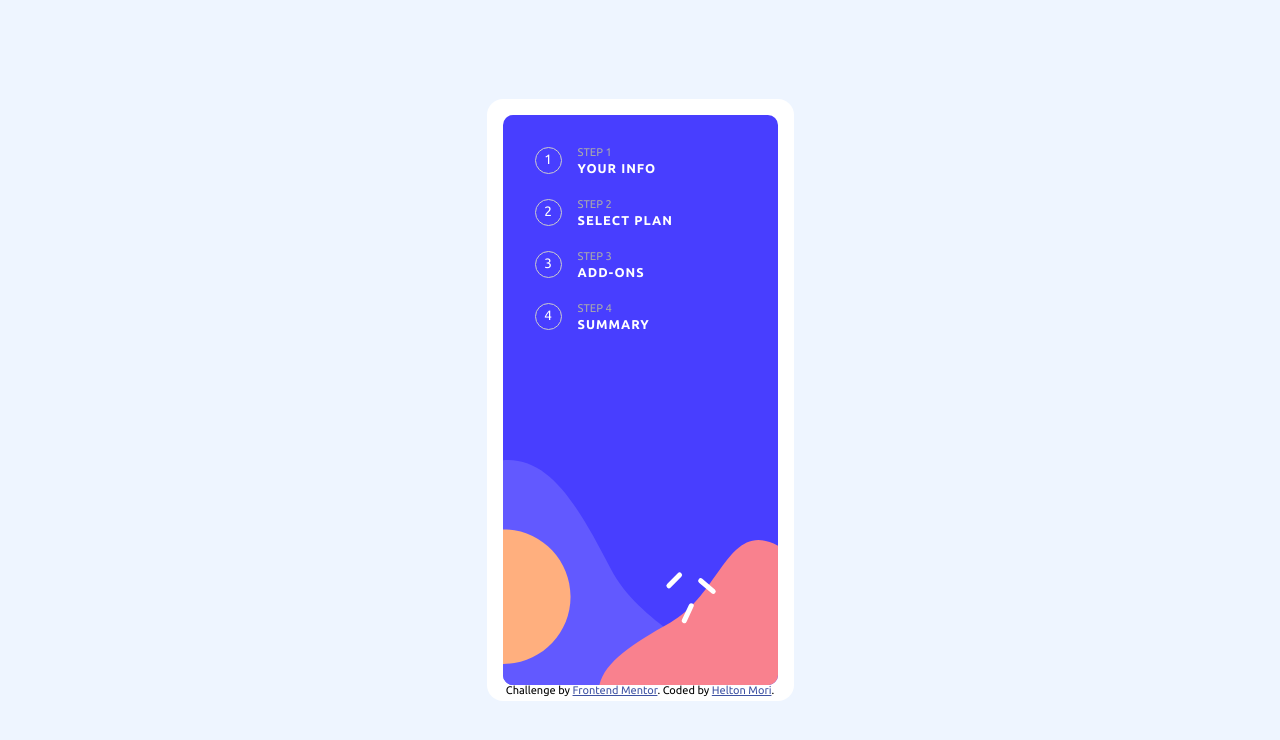
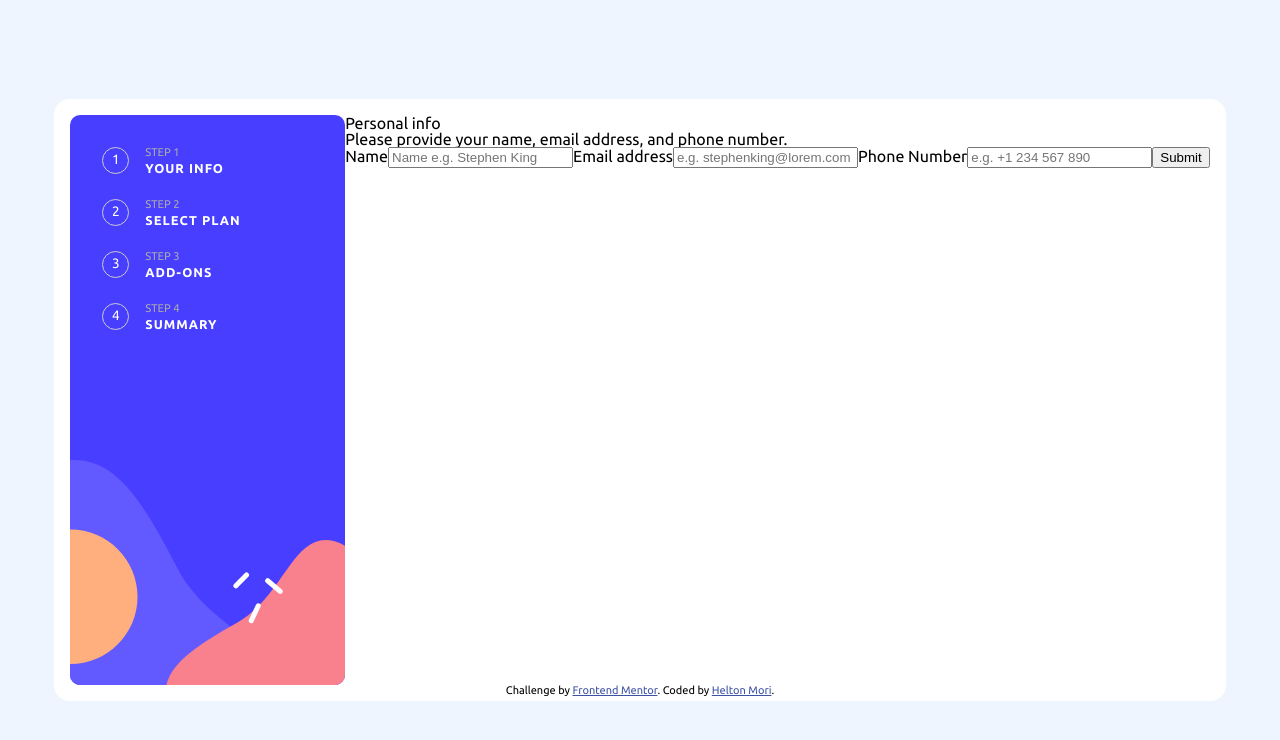
Before and after one commit to helton-mori-dev/Multi-step-form---Frontend-Mentor, a Vue app: page / in a window 1280 px wide. Shown: the top 740 px of the page. Built offline with nearby package versions, Linux system fonts and the light colour scheme.

Commit message:
Aplicando grid no layout desktop

```diff
--- a/src/App.vue
+++ b/src/App.vue
@@ -1,16 +1,24 @@
 <template>
-  <div class="container">
-    <SidebarForm />
-    <Footer />
+  <div class="container grid grid-tempate-area-main">
+    <div class="grid__sidebar">
+      <SidebarForm />
+    </div>
+    <div class="grid__data">
+      <StepPersonalInfo />
+    </div>
+    <div class="grid__footer">
+      <Footer />
+    </div>
   </div>
 </template>
 
 <script>
 import Footer from "./components/AttribuitionFooter.vue";
 import SidebarForm from "./components/SidebarForm.vue";
+import StepPersonalInfo from "./components/StepPersonalInfo.vue";
 export default {
   name: "App",
-  components: { Footer, SidebarForm },
+  components: { Footer, SidebarForm, StepPersonalInfo },
 };
 </script>
 
@@ -44,8 +52,29 @@ export default {
 
 .container {
   background-color: #fff;
-  display: table;
   border-radius: 16px;
   padding: 16px;
 }
+
+.grid {
+  display: grid;
+}
+
+.grid__sidebar {
+  grid-area: sidebar;
+}
+
+.grid__data {
+  grid-area: data;
+}
+
+.grid__footer {
+  grid-area: footer;
+}
+
+.grid-tempate-area-main {
+  grid-template-areas:
+    "sidebar data"
+    "footer footer";
+}
 </style>
```
Also changed, not shown: index.html (+0 -7 lines).
